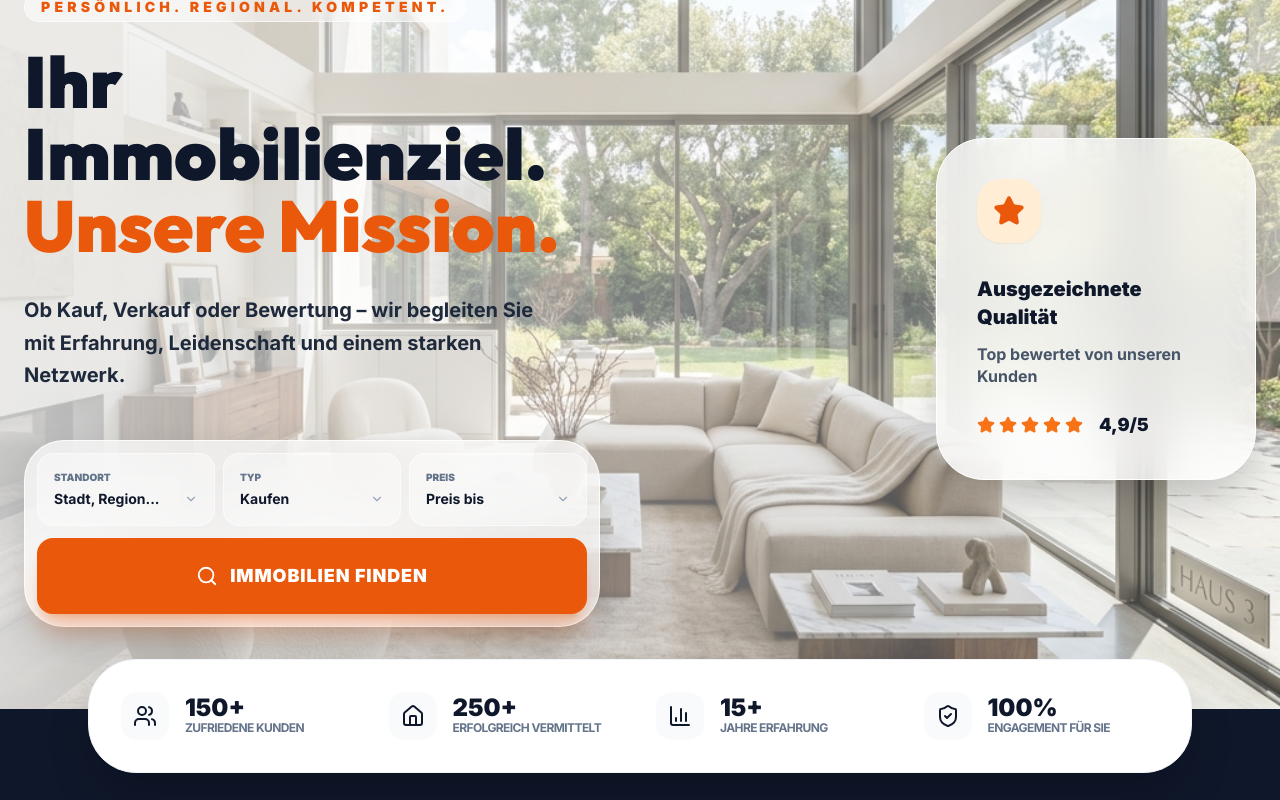
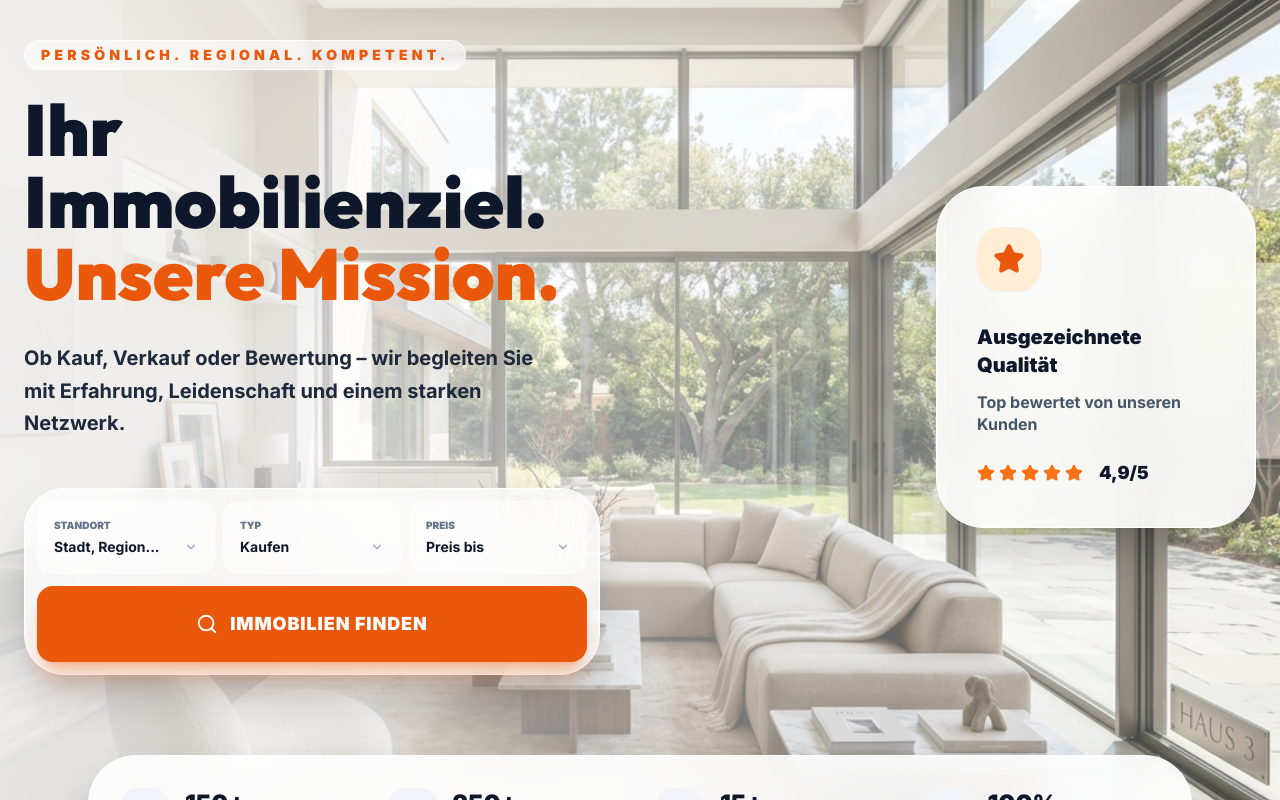
Before and after one commit to timmsug-source/website-linkedin, a Next.js app: page /beispiel/immobilienmakler in a window 1280 px wide. Shown: the part 200-1000 px from the top of the page. Built offline with nearby package versions, Linux system fonts and the light colour scheme.

Commit message:
Fix: Integrate stats bar into hero and move blue banner up

```diff
--- a/src/app/(beispiel)/beispiel/immobilienmakler/page.tsx
+++ b/src/app/(beispiel)/beispiel/immobilienmakler/page.tsx
@@ -1,4 +1,4 @@
-import { MaklerExampleHeader, MaklerExampleHero, MaklerExampleStats, MaklerExampleSellBanner } from "@/components/beispiel/MaklerExample";
+import { MaklerExampleHeader, MaklerExampleHero, MaklerExampleSellBanner } from "@/components/beispiel/MaklerExample";
 
 export const metadata = {
   title: "Beispielseite für Immobilienmakler | Dein Name",
@@ -10,7 +10,6 @@ export default function MaklerExamplePage() {
     <main className="min-h-screen">
       <MaklerExampleHeader />
       <MaklerExampleHero />
-      <MaklerExampleStats />
       <MaklerExampleSellBanner />
 
       {/* Spacer for potential next sections */}
--- a/src/components/beispiel/MaklerExample.tsx
+++ b/src/components/beispiel/MaklerExample.tsx
@@ -53,7 +53,7 @@ export function MaklerExampleHeader() {
 
 export function MaklerExampleHero() {
   return (
-    <section className="relative min-h-[95vh] pt-48 pb-24 flex items-center">
+    <section className="relative min-h-screen pt-40 pb-20 flex flex-col justify-between">
       {/* Background Image Container */}
       <div className="absolute inset-0 z-0">
         <Image
@@ -63,16 +63,15 @@ export function MaklerExampleHero() {
           className="object-cover"
           priority
         />
-        {/* Adjusted gradient for better contrast but preserving image visibility */}
         <div className="absolute inset-0 bg-white/20" />
-        <div className="absolute inset-0 bg-gradient-to-r from-white/70 via-white/30 to-transparent" />
+        <div className="absolute inset-0 bg-gradient-to-r from-white/80 via-white/40 to-transparent" />
       </div>
 
-      <div className="max-w-7xl mx-auto px-6 relative z-10 w-full">
-        <div className="grid grid-cols-1 lg:grid-cols-2 gap-20 items-center">
+      <div className="max-w-7xl mx-auto px-6 relative z-10 w-full mt-auto mb-auto">
+        <div className="grid grid-cols-1 lg:grid-cols-2 gap-20 items-center py-20">
           {/* Left: Content */}
           <div className="max-w-2xl">
-            <p className="text-orange-600 font-black text-sm tracking-[0.3em] mb-6 inline-block bg-white/50 backdrop-blur-sm px-4 py-1 rounded-full border border-white/60">
+            <p className="text-orange-600 font-black text-sm tracking-[0.3em] mb-6 inline-block bg-white/60 backdrop-blur-sm px-4 py-1 rounded-full border border-white/80">
               PERSÖNLICH. REGIONAL. KOMPETENT.
             </p>
             <h1 className="text-5xl lg:text-7xl font-display font-black text-slate-900 leading-[1.05] mb-8">
@@ -84,23 +83,23 @@ export function MaklerExampleHero() {
             </p>
 
             {/* Search Box */}
-            <div className="bg-white/70 backdrop-blur-2xl p-3 rounded-[2.5rem] shadow-2xl border border-white/80 max-w-xl">
+            <div className="bg-white/80 backdrop-blur-2xl p-3 rounded-[2.5rem] shadow-2xl border border-white max-w-xl">
               <div className="grid grid-cols-1 md:grid-cols-3 gap-2">
-                <div className="p-4 bg-white/40 rounded-2xl border border-white/50 flex flex-col justify-center">
+                <div className="p-4 bg-white/50 rounded-2xl border border-white/60 flex flex-col justify-center">
                   <span className="text-[10px] uppercase font-black text-slate-500 mb-1">Standort</span>
                   <div className="flex items-center justify-between">
                     <span className="text-sm font-bold text-slate-900">Stadt, Region...</span>
                     <ChevronDown size={14} className="text-slate-400" />
                   </div>
                 </div>
-                <div className="p-4 bg-white/40 rounded-2xl border border-white/50 flex flex-col justify-center">
+                <div className="p-4 bg-white/50 rounded-2xl border border-white/60 flex flex-col justify-center">
                   <span className="text-[10px] uppercase font-black text-slate-500 mb-1">Typ</span>
                   <div className="flex items-center justify-between">
                     <span className="text-sm font-bold text-slate-900">Kaufen</span>
                     <ChevronDown size={14} className="text-slate-400" />
                   </div>
                 </div>
-                <div className="p-4 bg-white/40 rounded-2xl border border-white/50 flex flex-col justify-center">
+                <div className="p-4 bg-white/50 rounded-2xl border border-white/60 flex flex-col justify-center">
                   <span className="text-[10px] uppercase font-black text-slate-500 mb-1">Preis</span>
                   <div className="flex items-center justify-between">
                     <span className="text-sm font-bold text-slate-900">Preis bis</span>
@@ -117,7 +116,7 @@ export function MaklerExampleHero() {
 
           {/* Right: Floating Elements */}
           <div className="hidden lg:flex justify-end">
-            <div className="bg-white/80 backdrop-blur-xl p-10 rounded-[3rem] shadow-2xl border border-white max-w-xs relative animate-bounce-slow">
+            <div className="bg-white/90 backdrop-blur-xl p-10 rounded-[3rem] shadow-2xl border border-white max-w-xs relative animate-bounce-slow">
               <div className="w-16 h-16 bg-orange-100 text-orange-600 rounded-3xl flex items-center justify-center mb-8 shadow-sm">
                 <Star size={32} fill="currentColor" />
               </div>
@@ -135,17 +134,13 @@ export function MaklerExampleHero() {
           </div>
         </div>
       </div>
-    </section>
-  );
-}
 
-export function MaklerExampleStats() {
-  return (
-    <div className="relative z-20 -mt-16 mb-[-64px]">
+      {/* Stats Bar - Integrated at the bottom of the hero section */}
+      <div className="relative z-10 w-full mb-12">
         <div className="max-w-6xl mx-auto px-6">
-        <div className="bg-white rounded-[3rem] shadow-2xl border border-slate-100 p-8 grid grid-cols-2 lg:grid-cols-4 gap-8">
+          <div className="bg-white/90 backdrop-blur-xl rounded-[3rem] shadow-2xl border border-white/50 p-8 grid grid-cols-2 lg:grid-cols-4 gap-8">
             <div className="flex items-center gap-4">
-            <div className="w-12 h-12 bg-slate-50 text-slate-900 rounded-2xl flex items-center justify-center">
+              <div className="w-12 h-12 bg-slate-100 text-slate-900 rounded-2xl flex items-center justify-center">
                 <Users size={24} />
               </div>
               <div>
@@ -154,7 +149,7 @@ export function MaklerExampleStats() {
               </div>
             </div>
             <div className="flex items-center gap-4">
-            <div className="w-12 h-12 bg-slate-50 text-slate-900 rounded-2xl flex items-center justify-center">
+              <div className="w-12 h-12 bg-slate-100 text-slate-900 rounded-2xl flex items-center justify-center">
                 <Home size={24} />
               </div>
               <div>
@@ -163,7 +158,7 @@ export function MaklerExampleStats() {
               </div>
             </div>
             <div className="flex items-center gap-4">
-            <div className="w-12 h-12 bg-slate-50 text-slate-900 rounded-2xl flex items-center justify-center">
+              <div className="w-12 h-12 bg-slate-100 text-slate-900 rounded-2xl flex items-center justify-center">
                 <BarChart3 size={24} />
               </div>
               <div>
@@ -172,7 +167,7 @@ export function MaklerExampleStats() {
               </div>
             </div>
             <div className="flex items-center gap-4">
-            <div className="w-12 h-12 bg-slate-50 text-slate-900 rounded-2xl flex items-center justify-center">
+              <div className="w-12 h-12 bg-slate-100 text-slate-900 rounded-2xl flex items-center justify-center">
                 <ShieldCheck size={24} />
               </div>
               <div>
@@ -183,12 +178,13 @@ export function MaklerExampleStats() {
           </div>
         </div>
       </div>
+    </section>
   );
 }
 
 export function MaklerExampleSellBanner() {
   return (
-    <section className="bg-slate-900 pt-32 pb-32 overflow-hidden relative">
+    <section className="bg-slate-900 pt-24 pb-32 overflow-hidden relative">
       <div className="max-w-7xl mx-auto px-6 relative z-10">
         <div className="grid grid-cols-1 lg:grid-cols-12 gap-16 items-center">
           <div className="lg:col-span-5">
```
Lines whose indentation alone changed are shown as unchanged.
